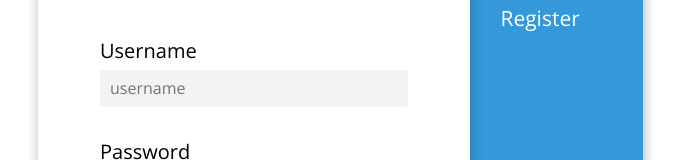
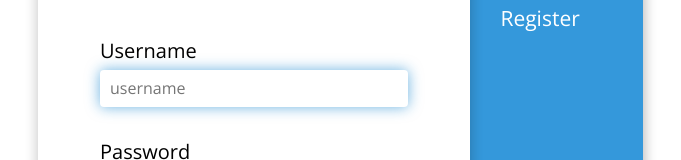
Before and after one commit to tika27/record-app, a React (Create React App) app: page / in a window 1280 px wide. In both pictures the pointer is over the input "username". Shown: the part 385-545 px from the top of the page, without its empty margins (386-1067 px from the left). Built offline with nearby package versions, Linux system fonts and the light colour scheme.

Commit message:
fixing changes

```diff
--- a/src/components/login/style.scss
+++ b/src/components/login/style.scss
@@ -48,8 +48,8 @@
           margin-bottom: 31px;
           transition: all 250ms ease-in-out;
           &:hover {
-            //background-color: #ffffff;
-            //box-shadow: 0px 0px 14px 0.3px #0e81ce96;
+            background-color: #ffffff;
+            box-shadow: 0px 0px 14px 0.3px #0e81ce96;
           }
 
           &:focus {
```
